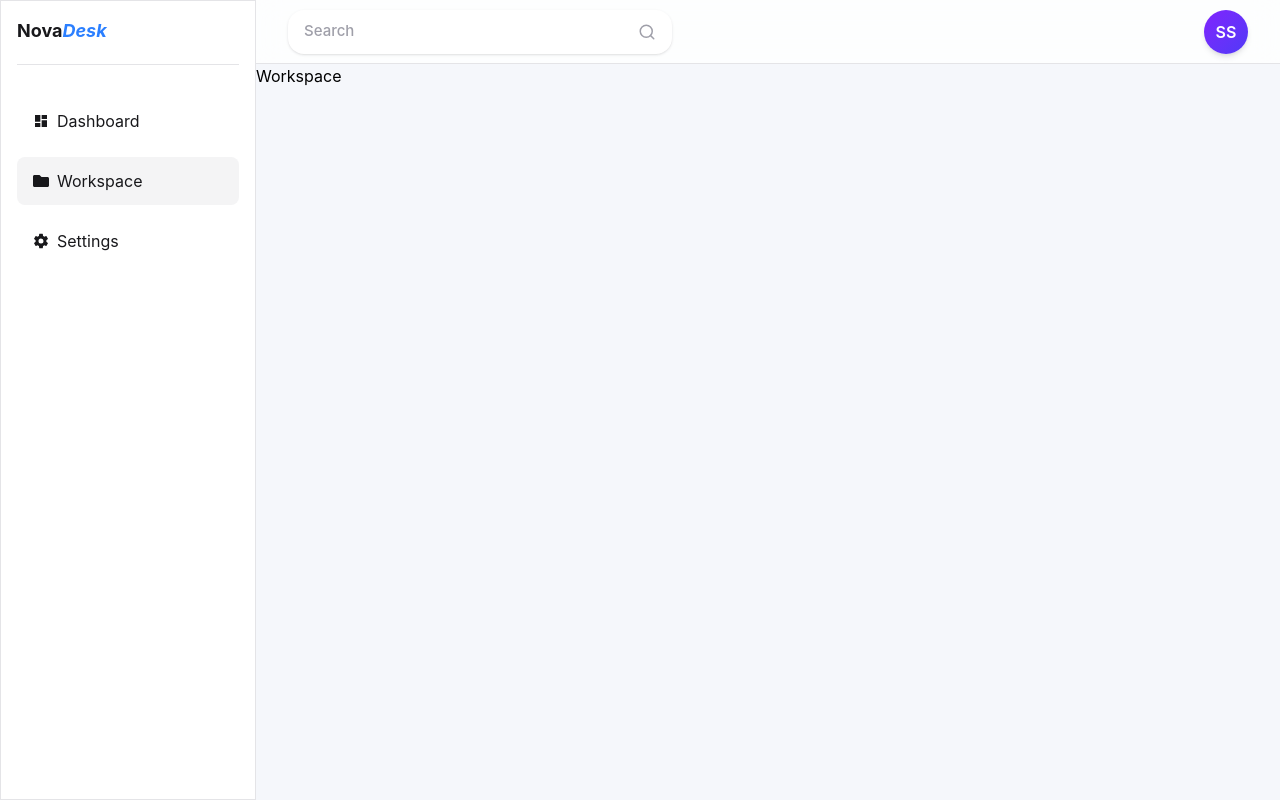
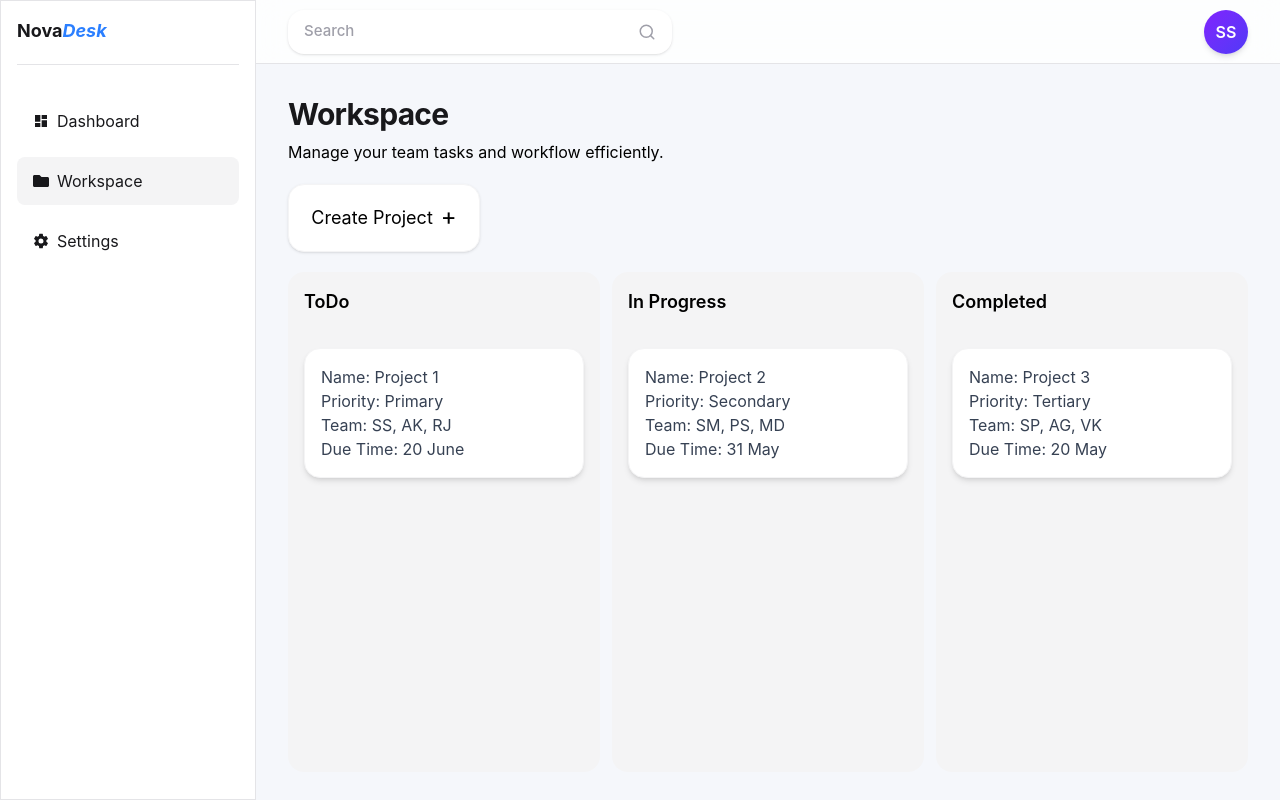
Before and after one commit to sadiksaifi9958/NovaDesk, a React (Vite) app: page /Workspace in a window 1280 px wide. Built offline with nearby package versions, Linux system fonts and the light colour scheme.

Commit message:
add dynamic kanban workspace rendering

```diff
--- a/index.html
+++ b/index.html
@@ -4,7 +4,7 @@
     <meta charset="UTF-8" />
     <link rel="icon" type="image/svg+xml" href="/favicon.svg" />
     <meta name="viewport" content="width=device-width, initial-scale=1.0" />
-    <title>novadesk</title>
+    <title>NovaDesk</title>
   </head>
   <body>
     <div id="root"></div>
--- /dev/null
+++ b/src/components/ProjectsCard.jsx
@@ -0,0 +1,12 @@
+const ProjectCard = ({ Card }) => {
+    return (
+        <div className="flex flex-col py-4 text-gray-700 p-4 w-full bg-white rounded-2xl mt-4 border border-zinc-100 shadow-md hover:-translate-y-1 hover:shadow-md transition-all">
+            <div>Name: {Card.name}</div>
+            <div>Priority: {Card.priority}</div>
+            <div>Team: {Card.team}</div>
+            <div>Due Time: {Card.dueTime}</div>
+        </div>
+    )
+}
+
+export default ProjectCard
--- a/src/constants/dashboardData.jsx
+++ b/src/constants/dashboardData.jsx
@@ -21,30 +21,35 @@ export const ProjectTableData = [
         name: "Project",
         status: "Status",
         team: "Team",
-        dueTime: "Due Time"
+        dueTime: "Due Time",
+        priority: "Priority"
     },
     {
         name: "Project 1",
         status: "Active",
         team: "SS, AK, RJ",
-        dueTime: "20 June"
+        dueTime: "20 June",
+        priority: "Secondary"
     },
     {
         name: "Project 2",
         status: "Active",
         team: "SM, PS, MD",
-        dueTime: "31 May"
+        dueTime: "31 May",
+        priority: "Primary"
     },
     {
         name: "Project 3",
         status: "Completed",
         team: "SP, AG, VK",
-        dueTime: "20 June"
+        dueTime: "20 May",
+        priority: "Tertiary"
     },
     {
         name: "Project 4",
         status: "Pending",
         team: "SH, MS, PS",
-        dueTime: "02 AUG"
+        dueTime: "02 AUG",
+        priority: "Tertiary"
     }
 ];
--- /dev/null
+++ b/src/constants/workspaceData.jsx
@@ -0,0 +1,23 @@
+export const cardData = [
+    {
+        name: "Project 1",
+        priority: "Primary",
+        team: "SS, AK, RJ",
+        dueTime: "20 June",
+        status: "todo"
+    },
+    {
+        name: "Project 2",
+        priority: "Secondary",
+        team: "SM, PS, MD",
+        dueTime: "31 May",
+        status: "progress"
+    },
+    {
+        name: "Project 3",
+        priority: "Tertiary",
+        team: "SP, AG, VK",
+        dueTime: "20 May",
+        status: "completed"
+    }
+];
--- a/src/pages/Workspace.jsx
+++ b/src/pages/Workspace.jsx
@@ -1,5 +1,62 @@
+import ProjectCard from "../components/ProjectsCard"
+import { cardData } from "../constants/workspaceData"
+
+const todoProjects = cardData.filter(
+    (project) => (project.status === "todo")
+)
+
+const progressProjects = cardData.filter(
+    (project) => (project.status === "progress")
+)
+
+const completedProjects = cardData.filter(
+    (project) => (project.status === "completed")
+)
+
 const Workspace = () => {
-    return <div>Workspace</div>
+    return <div className="p-8 flex flex-col gap-5">
+        <div>
+            <h1 className="text-3xl font-bold tracking-tight text-zinc-900 mb-2">
+                Workspace
+            </h1>
+            <p>Manage your team tasks and workflow efficiently.</p>
+        </div>
+
+        <button className="px-3 py-4 rounded-2xl border border-zinc-100 shadow-sm w-48 bg-white cursor-pointer active:scale-95 hover:shadow-md hover:-translate-y-0.5 transition-all duration-200 flex items-center justify-center gap-2 text-lg">Create Project <span className="text-2xl pb-0.5">+</span></button>
+
+        <div className="grid grid-cols-1 lg:grid-cols-3 w-full gap-3 justify-center rounded-2xl">
+            <div className="bg-zinc-100 rounded-2xl p-4 flex flex-col gap-4 min-h-[500px]">
+                <h1 className="font-semibold text-lg">ToDo</h1>
+                <div className="flex flex-col gap-3">
+                    {todoProjects.map((project) => (
+                    <ProjectCard
+                        Card={project}
+                        key={project.name} />
+                ))}
+                </div>
+            </div>
+            <div className="bg-zinc-100 rounded-2xl p-4 flex flex-col gap-4 min-h-[500px]">
+                <h1 className="font-semibold text-lg">In Progress</h1>
+                <div className="flex flex-col gap-3">
+                    {progressProjects.map((project) => (
+                    <ProjectCard
+                        Card={project}
+                        key={project.name} />
+                ))}
+                </div>
+            </div>
+            <div className="bg-zinc-100 rounded-2xl p-4 flex flex-col gap-4 min-h-[500px]">
+                <h1 className="font-semibold text-lg">Completed</h1>
+                <div className="flex flex-col gap-3">
+                    {completedProjects.map((project) => (
+                        <ProjectCard
+                            Card={project}
+                            key={project.name} />
+                    ))}
+                </div>
+            </div>
+        </div>
+    </div>
 }
 
 export default Workspace
```
Also changed, not shown: src/components/Navbar.jsx (line endings or trailing spaces).
